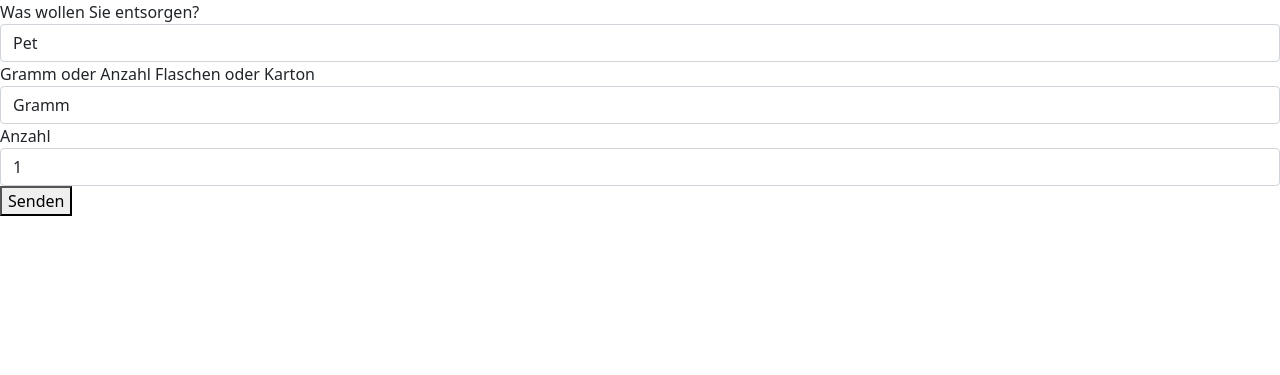
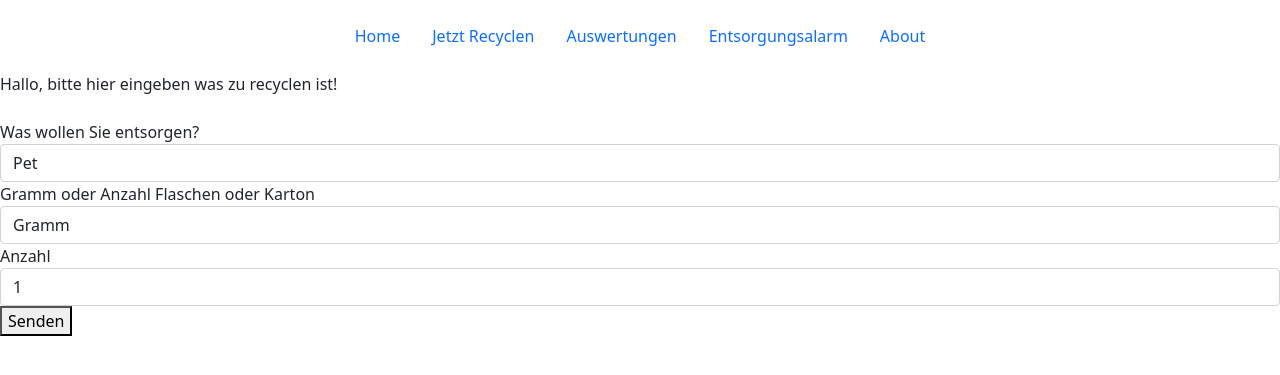
Before and after one commit to glz99/PROG2, a Flask app: page /form in a window 1280 px wide. Shown: the top 375 px of the page. Run offline with Flask 2, Linux system fonts and the light colour scheme; some libraries are stand-ins or nearby versions.

Commit message:
Weitergearbeitet an der Arbeit

```diff
--- a/main.py
+++ b/main.py
@@ -16,6 +16,7 @@ def index():
 
 @app.route("/form", methods=["get", "post"])
 def form():
+
     if request.method.lower() == "get":
         return render_template("formular.html")
     if request.method.lower() == "post":
--- a/static/my_style.css
+++ b/static/my_style.css
@@ -1,5 +1,5 @@
 h1 {
-color: blue;
+color: black;
 }
 
 a {
--- a/templates/Formular.html
+++ b/templates/Formular.html
@@ -6,8 +6,24 @@
       <link rel="stylesheet" href="{{ url_for('static', filename='bootstrap.min.css') }}">
     </head>
 
+    <div class="container">
+    <header class="d-flex justify-content-center py-3">
+      <ul class="nav nav-pills">
+         <li class="nav-item"><a href="http://127.0.0.1:5000/" class="nav-link">Home</a></li>
+        <li class="nav-item"><a href="http://127.0.0.1:5000/form" class="nav-link">Jetzt Recyclen</a></li>
+        <li class="nav-item"><a href="http://127.0.0.1:5000/auswertung" class="nav-link">Auswertungen</a></li>
+        <li class="nav-item"><a href="http://127.0.0.1:5000/entsorgungsalarm" class="nav-link">Entsorgungsalarm</a></li>
+        <li class="nav-item"><a href="http://127.0.0.1:5000/About" class="nav-link">About</a></li>
+      </ul>
+    </header>
+  </div>
 
+Hallo, bitte hier eingeben was zu recyclen ist!
+    <br>
+    <br>
 <body>
+
+
 
 <form method="POST">
 
@@ -24,6 +40,7 @@
     <select class="form-control" id="exampleFormControlSelect1">
       <option>Gramm</option>
       <option>Anzahl</option>
+        <option>Kilogramm</option>
       <option>Karton</option>
     </select>
   </div>
@@ -37,6 +54,11 @@
       <option>3</option>
       <option>4</option>
       <option>5</option>
+        <option>100</option>
+      <option>200</option>
+      <option>300</option>
+      <option>400</option>
+      <option>500</option>
     </select>
   </div>
   <div class="form-group">
```
Also changed, not shown: templates/About.html (+13 -0 lines), templates/auswertung.html (+12 -0 lines), templates/entsorgungsalarm.html (+12 -0 lines), templates/index.html (+8 -2 lines).
